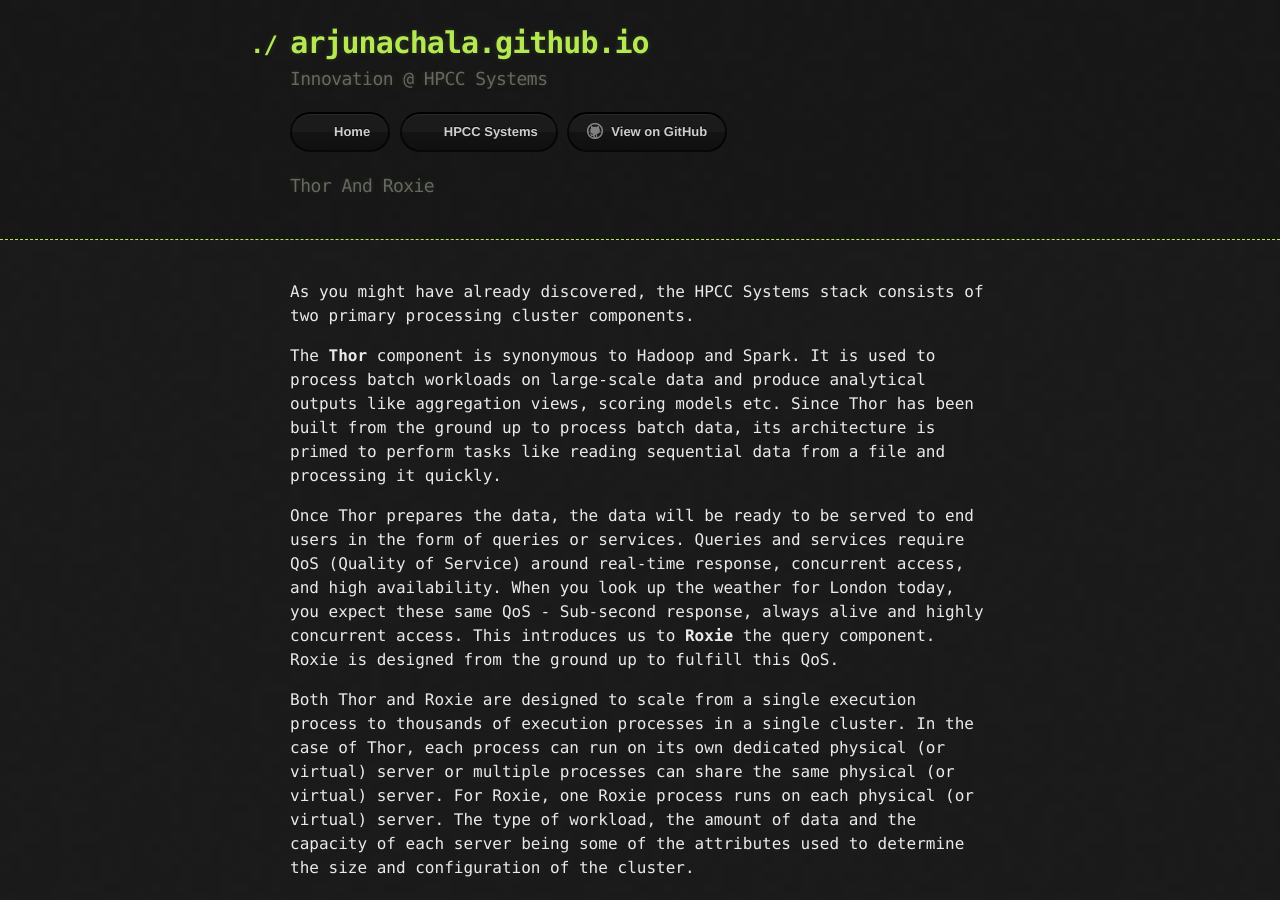
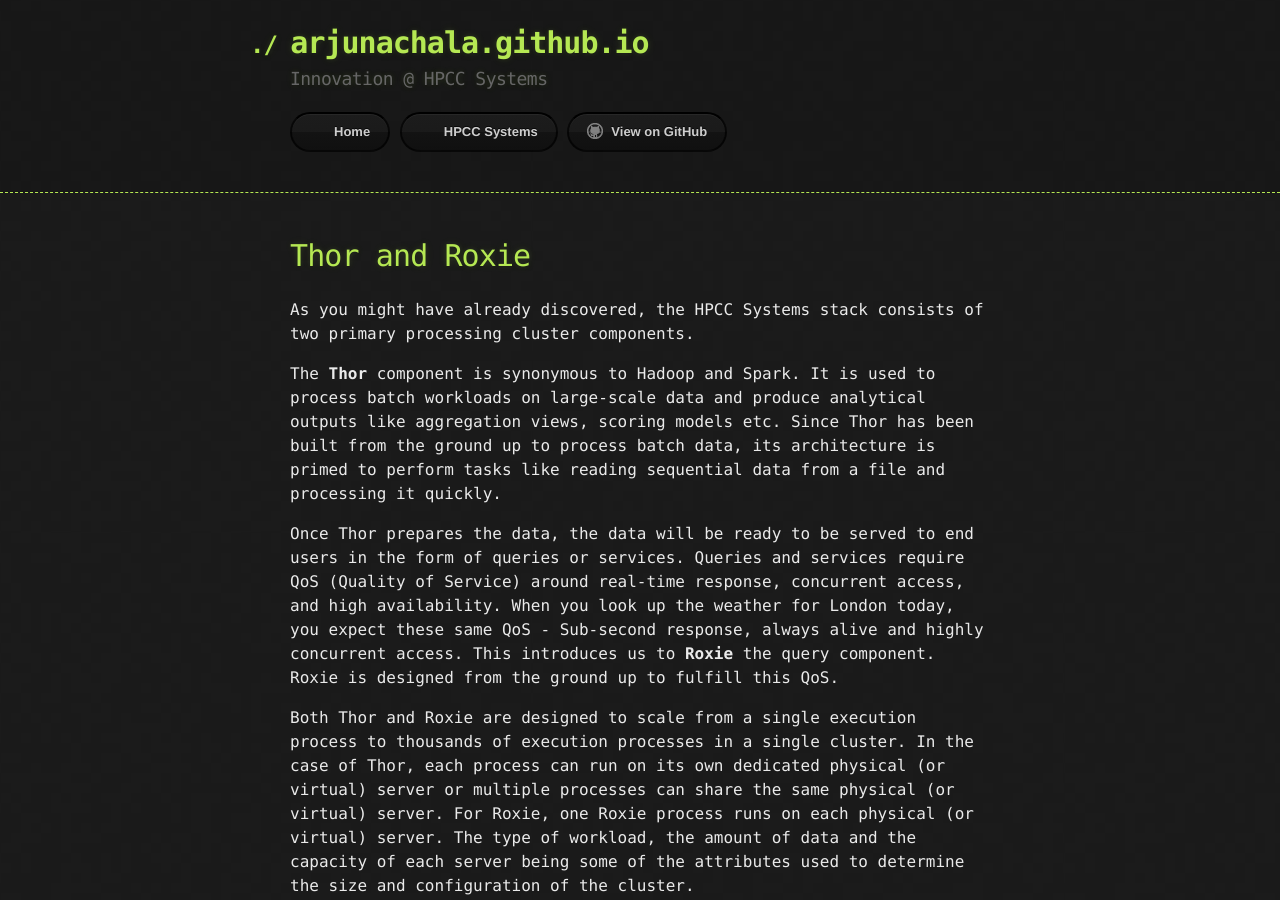
Before and after one commit to arjunachala/arjunachala.github.io, a Jekyll site: the page built from _posts/2017-9-26-Thor-And-Roxie.md, in a window 1280 px wide and 900 px high. Built offline with Jekyll 4.4.1, drawn with Linux system fonts in a browser that asks for light colours; our own code applies the rules of GitHub Pages for plain Markdown files; some of the changed text lies outside the part shown.

Commit message:
Added Post Layout

```diff
--- a/_layouts/default.html
+++ b/_layouts/default.html
@@ -40,7 +40,6 @@
           <span class="icon"></span>View on GitHub</a>
       </section>
 
-      <h2>{{page.title}}</h2>
     </div>
   </header>
 
--- /dev/null
+++ b/_layouts/post.html
@@ -0,0 +1,17 @@
+---
+layout: default
+---
+
+<article class="post">
+  <h1>{{ page.title }}</h1>
+
+  <div class="entry">
+    {{ content }}
+  </div>
+
+  <div class="date">
+    Written on {{ page.date | date: "%B %e, %Y" }}
+  </div>
+
+  {% include disqus.html %}
+</article>
```
Also changed, not shown: _posts/2017-9-26-Thor-And-Roxie.md (+5 -0 lines).
